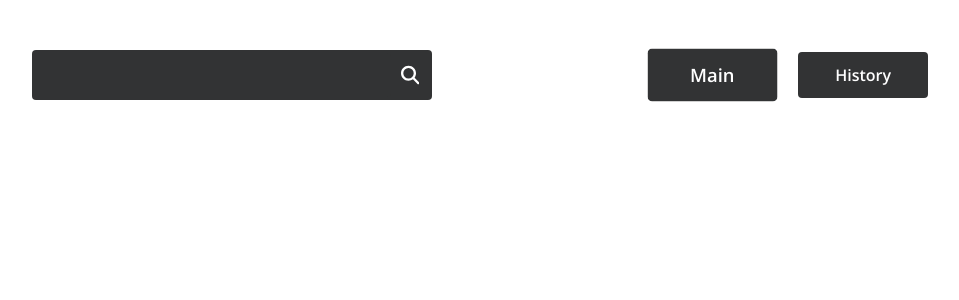
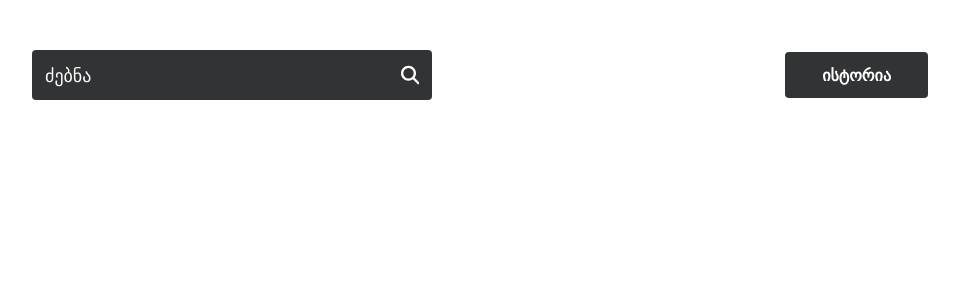
Before and after one commit to Lasha-Tech/PhotoGallery, a React (Vite) app: page / in a window 1280 px wide. Shown: the top 300 px of the page, without its empty margins (160-1119 px from the left). Built offline with nearby package versions, Linux system fonts and the light colour scheme.

Commit message:
docs: add history component

```diff
--- a/src/App.tsx
+++ b/src/App.tsx
@@ -1,5 +1,6 @@
 import styled from 'styled-components';
 import Main from './components/Main';
+import History from './components/History';
 
 
 function App() {
--- a/src/components/Header.tsx
+++ /dev/null
@@ -1,103 +0,0 @@
-import styled, { css } from "styled-components";
-import { useState } from "react";
-
-interface InputDivProps {
-    focused: Boolean;
-}
-
-const Header: React.FC = () => {
-    const [activePage, setActivePage] = useState<String>('Main')
-    const [focused, setFocused] = useState<Boolean>(false);
-
-    return (
-        <HeaderDiv>
-            <InputDiv focused={focused}>
-                <SearchInput onFocus={() => setFocused(true)} onBlur={() => setFocused(false)}/>
-                <svg width='20' height='20' xmlns="http://www.w3.org/2000/svg" viewBox="0 0 512 512"><path d="M416 208c0 45.9-14.9 88.3-40 122.7L502.6 457.4c12.5 12.5 12.5 32.8 0 45.3s-32.8 12.5-45.3 0L330.7 376c-34.4 25.2-76.8 40-122.7 40C93.1 416 0 322.9 0 208S93.1 0 208 0S416 93.1 416 208zM208 352a144 144 0 1 0 0-288 144 144 0 1 0 0 288z"/></svg>
-            </InputDiv>
-
-            <TabDiv>
-                <PageLink style={{transform: activePage === 'Main'? 'scale(1.15)': 'none'}} onClick={() => setActivePage('Main')}>
-                    Main
-                </PageLink>
-
-                <PageLink style={{transform: activePage === 'History'? 'scale(1.15)': 'none'}} onClick={() => setActivePage('History')}>
-                    History
-                </PageLink>
-            </TabDiv>
-        </HeaderDiv>
-    );
-}
-
-export default Header;
-
-const HeaderDiv = styled.div`
-    width: 100%;
-    display: flex;
-    align-items: center;
-    justify-content: space-between;
-    margin-bottom: 80px;
-`
-
-const InputDiv = styled.div<InputDivProps>(
-    ({focused}) => css`
-        width: 400px;
-        max-width: 60%;
-        display: flex;
-        align-items: center;
-        justify-content: space-between;
-        gap: 10px;
-        background-color: #323334;
-        color: #fff;
-        fill: ${focused? '#4b6781': '#fff'};
-        font-size: 18px;
-        padding-right: 10px;
-        border-radius: 4px;
-        transition: all .3s ease-in-out;
-        border: 3px solid ${focused? '#4b6781': 'transparent'};
-
-        &:hover {
-            transition: all .3s ease-in-out;
-            background-color: ${focused? '#323334': '#4b6781'};
-        }
-    `
-)
-
-const SearchInput = styled.input`
-    width: 100%;
-    height: 100%;
-    padding: 10px 0px 10px 10px;
-    outline: none;
-    border: none;
-    font-size: inherit;
-    border-radius: inherit;
-    background-color: inherit;
-    color: inherit;
-    font-family: inherit;
-`
-
-const TabDiv = styled.div`
-    display: flex;
-    gap: 30px;
-    align-items: center;
-`
-
-const PageLink = styled.div`
-    padding: 10px 35px;
-    display: flex;
-    align-items: center;
-    justify-content: center;
-    border-radius: 4px;
-    color: #fff;
-    background-color: #323334;
-    border: 2px solid transparent;
-    cursor: pointer;
-    font-weight: 600;
-    transition: all .3s ease;
-
-    &:hover {
-        color: #323334;
-        background-color: #fff;
-        border: 2px solid #323334;
-    }
-`
--- a/src/components/Main.tsx
+++ b/src/components/Main.tsx
@@ -1,5 +1,4 @@
-import styled from "styled-components";
-import Header from "./Header";
+import styled, {css} from "styled-components";
 import axios from "axios";
 import { useEffect, useState } from "react";
 
@@ -10,13 +9,18 @@ interface Photo {
     };
   }
 
+interface InputDivProps {
+    focused: Boolean;
+}
+
 const Main: React.FC = () => {
+    const [focused, setFocused] = useState<Boolean>(false);
     const [photos, setPhotos] = useState<Photo[]>([]);
     const [error, setError] = useState<Boolean>(false)
 
     const getData = async () => {
         try {
-        // const response = await axios.get(`https://api.unsplash.com/photos?per_page=20&order_by=popular&client_id=ihpsdWQhpiIDTs7vDnAerKG89tbc2P77dGvAN9PiZk0`)
+        //   const response = await axios.get(`https://api.unsplash.com/photos?per_page=20&order_by=popular&client_id=ihpsdWQhpiIDTs7vDnAerKG89tbc2P77dGvAN9PiZk0`)
           const newPhotos: Photo[] = response.data;
           setPhotos(newPhotos);
           setError(false)
@@ -34,7 +38,17 @@ const Main: React.FC = () => {
 
     return (
         <MainDiv>
-            <Header/>
+            <Header>
+                <InputDiv focused={focused}>
+                    <SearchInput placeholder="ძებნა"
+                    onFocus={() => setFocused(true)} onBlur={() => setFocused(false)}/>
+                    <svg width='20' height='20' xmlns="http://www.w3.org/2000/svg" viewBox="0 0 512 512"><path d="M416 208c0 45.9-14.9 88.3-40 122.7L502.6 457.4c12.5 12.5 12.5 32.8 0 45.3s-32.8 12.5-45.3 0L330.7 376c-34.4 25.2-76.8 40-122.7 40C93.1 416 0 322.9 0 208S93.1 0 208 0S416 93.1 416 208zM208 352a144 144 0 1 0 0-288 144 144 0 1 0 0 288z"/></svg>
+                </InputDiv>
+
+                <PageLink>
+                    ისტორია
+                </PageLink>
+            </Header>
 
             <ImgContainer>
                 {photos.map(photo => {
@@ -89,3 +103,73 @@ const Spinner = styled.div`
         }
     }
 `
+
+const Header = styled.div`
+    width: 100%;
+    display: flex;
+    align-items: center;
+    justify-content: space-between;
+    margin-bottom: 80px;
+`
+
+const InputDiv = styled.div<InputDivProps>(
+    ({focused}) => css`
+        width: 400px;
+        max-width: 60%;
+        display: flex;
+        align-items: center;
+        justify-content: space-between;
+        gap: 10px;
+        background-color: #323334;
+        color: #fff;
+        fill: ${focused? '#4b6781': '#fff'};
+        font-size: 18px;
+        padding-right: 10px;
+        border-radius: 4px;
+        transition: all .3s ease-in-out;
+        border: 3px solid ${focused? '#4b6781': 'transparent'};
+
+        &:hover {
+            transition: all .3s ease-in-out;
+            background-color: ${focused? '#323334': '#4b6781'};
+        }
+    `
+)
+
+const SearchInput = styled.input`
+    width: 100%;
+    height: 100%;
+    padding: 10px 0px 10px 10px;
+    outline: none;
+    border: none;
+    font-size: inherit;
+    border-radius: inherit;
+    background-color: inherit;
+    color: inherit;
+    font-family: inherit;
+
+    &::placeholder {
+        color: #fff;
+        font-weight: 500;
+    }
+`
+
+const PageLink = styled.div`
+    padding: 10px 35px;
+    display: flex;
+    align-items: center;
+    justify-content: center;
+    border-radius: 4px;
+    color: #fff;
+    background-color: #323334;
+    border: 2px solid transparent;
+    cursor: pointer;
+    font-weight: 600;
+    transition: all .3s ease;
+
+    &:hover {
+        color: #323334;
+        background-color: #fff;
+        border: 2px solid #323334;
+    }
+`
```
Also changed, not shown: src/components/History.tsx (added, +143 -0 lines). Lines whose indentation alone changed are shown as unchanged.
